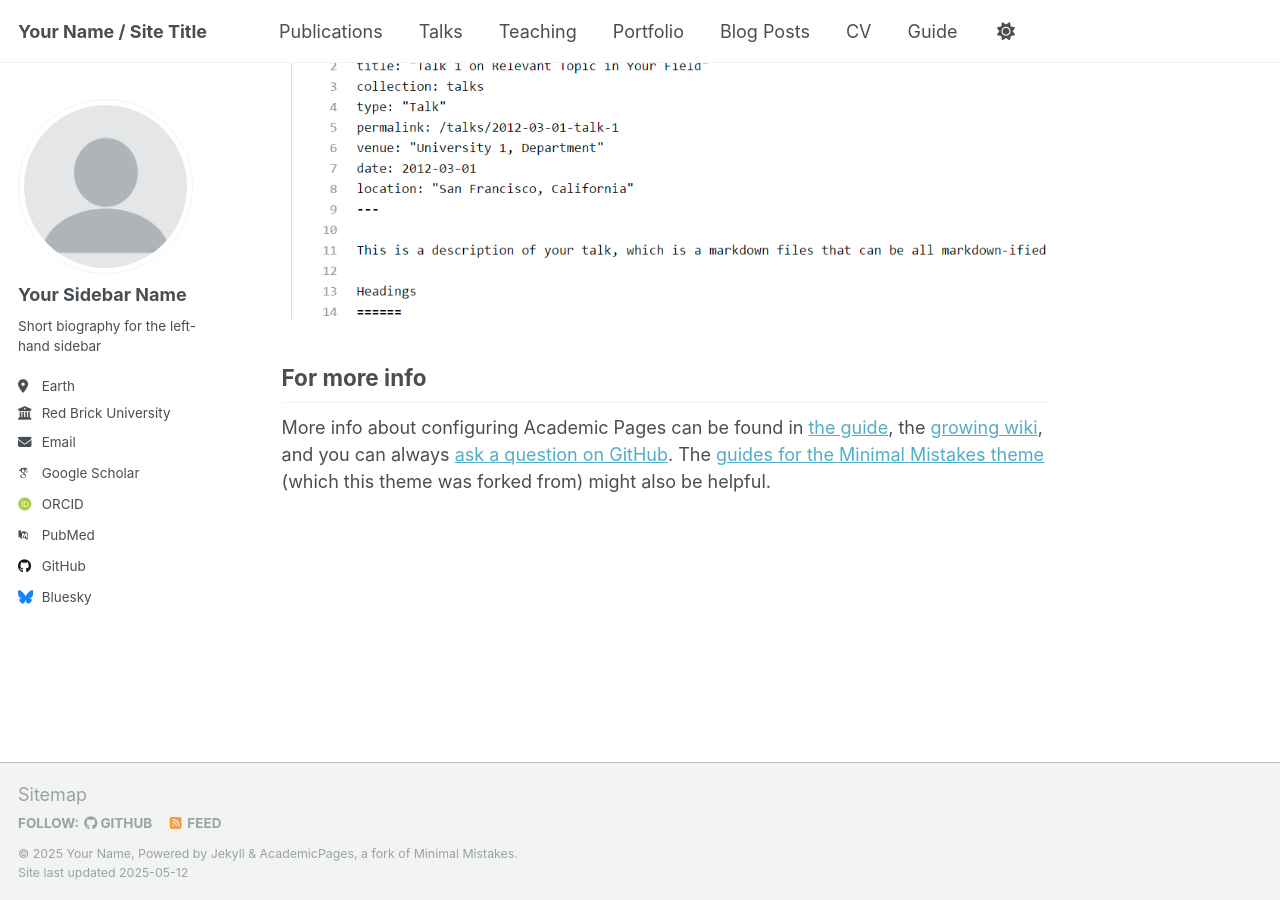
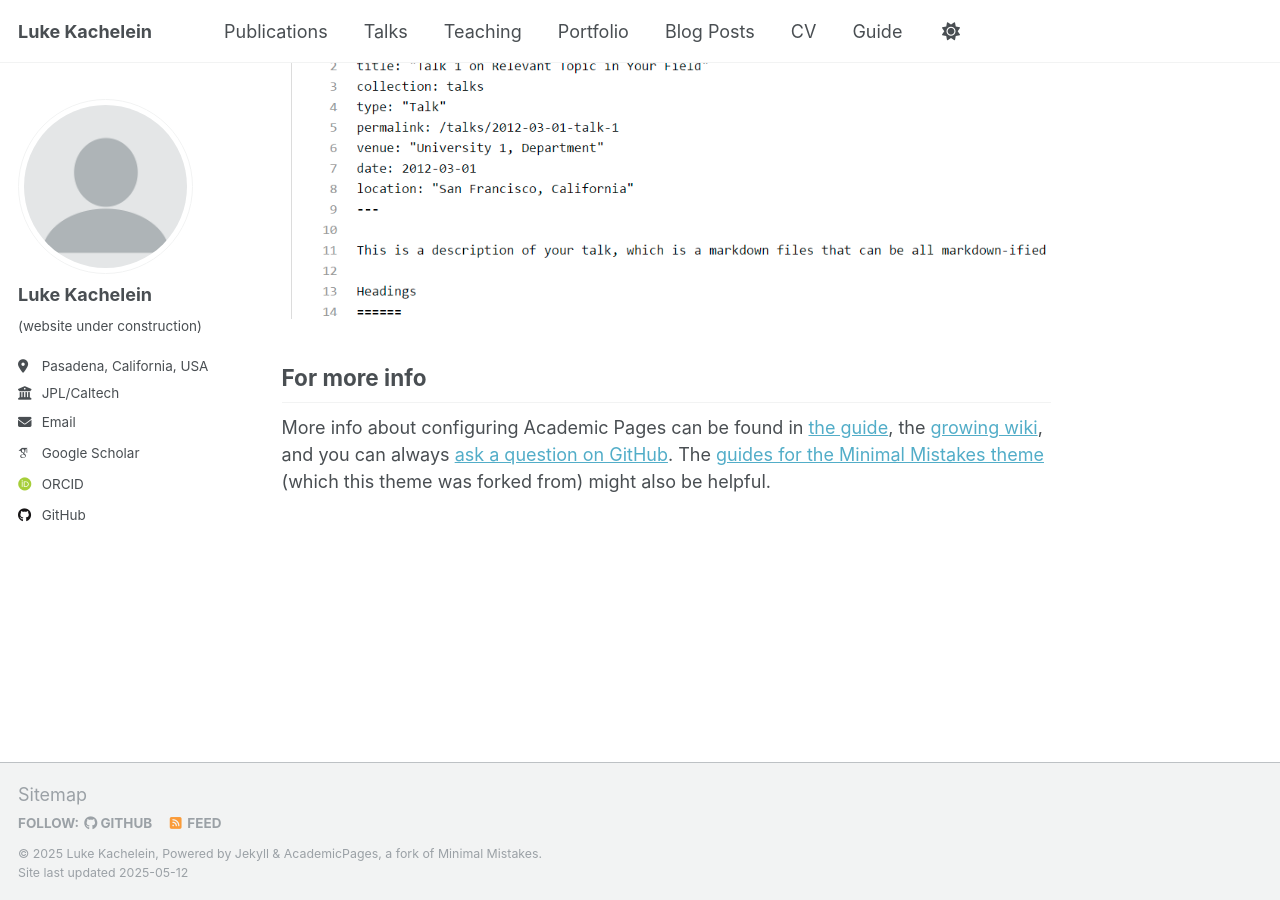
Before and after one commit to lkach/lkach.github.io, a Jekyll site: the page built from _pages/about.md, in a window 1280 px wide and 900 px high, scrolled down 2636 px. Built offline with Jekyll 4.4.1, drawn with Linux system fonts in a browser that asks for light colours; some web fonts are replaced.

Commit message:
Update _config.yml
Added basic information

```diff
--- a/_config.yml
+++ b/_config.yml
@@ -9,11 +9,11 @@
 # Basic Site Settings
 locale                   : "en-US"
 site_theme               : "default"
-title                    : "Your Name / Site Title"
+title                    : "Luke Kachelein"
 title_separator          : "-"
-name                     : &name "Your Name"
-description              : &description "personal description"
-url                      : https://academicpages.github.io # the base hostname & protocol for your site e.g. "https://[your GitHub username].github.io" or if you already have some other page hosted on Github then use "https://[your GitHub username].github.io/[Your Repo Name]"
+name                     : &name "Luke Kachelein"
+description              : &description "(website under construction)"
+url                      : https://lkach.github.io # the base hostname & protocol for your site e.g. "https://[your GitHub username].github.io" or if you already have some other page hosted on Github then use "https://[your GitHub username].github.io/[Your Repo Name]"
 baseurl                  : "" # the subpath of your site, e.g. "/blog"
 repository               : "academicpages/academicpages.github.io"
 
@@ -23,22 +23,22 @@
 author:
   # Biographic information
   avatar           : "profile.png"
-  name             : "Your Sidebar Name"
+  name             : "Luke Kachelein"
   pronouns         : # example: "she/her"
-  bio              : "Short biography for the left-hand sidebar"
-  location         : "Earth"
-  employer         : "Red Brick University"
+  bio              : "(website under construction)"
+  location         : "Pasadena, California, USA"
+  employer         : "JPL/Caltech"
   uri              : # URL
-  email            : "none@example.org"
+  email            : "luke.kachelein@jpl.nasa.gov"
 
   # Academic websites
   academia         : # URL
   arxiv            : # URL - Update with the correct link to your profile
-  googlescholar    : "https://scholar.google.com/citations?user=PS_CX0AAAAAJ"
+  googlescholar    : "https://scholar.google.com/citations?user=PayQnWMAAAAJ&hl=en&oi=ao"
   impactstory      : # URL
-  orcid            : "http://orcid.org/yourorcidurl"
+  orcid            : "https://orcid.org/0000-0003-3421-5299"
   semantic         : # URL
-  pubmed           : "https://www.ncbi.nlm.nih.gov/pubmed/?term=john+snow"
+  pubmed           : # "https://www.ncbi.nlm.nih.gov/pubmed/?term=john+snow"
   researchgate     : # URL
   scopus           : # URL
 
@@ -46,12 +46,12 @@
   bitbucket        : # Username - Update with your username on the site
   codepen          : # Username
   dribbble         : # Username
-  github           : "academicpages"
+  github           : "lkach"
   kaggle           : # Username
   stackoverflow    : # User number or user number and name (i.e., use "1" or "1/jeff-atwood")
 
   # Social media
-  bluesky          : "bsky.app" # Replace this with you Bluesky username
+  bluesky          : # "bsky.app" # Replace this with you Bluesky username
   facebook         : # Username
   flickr           : # Username
   foursquare       : # Username
```
